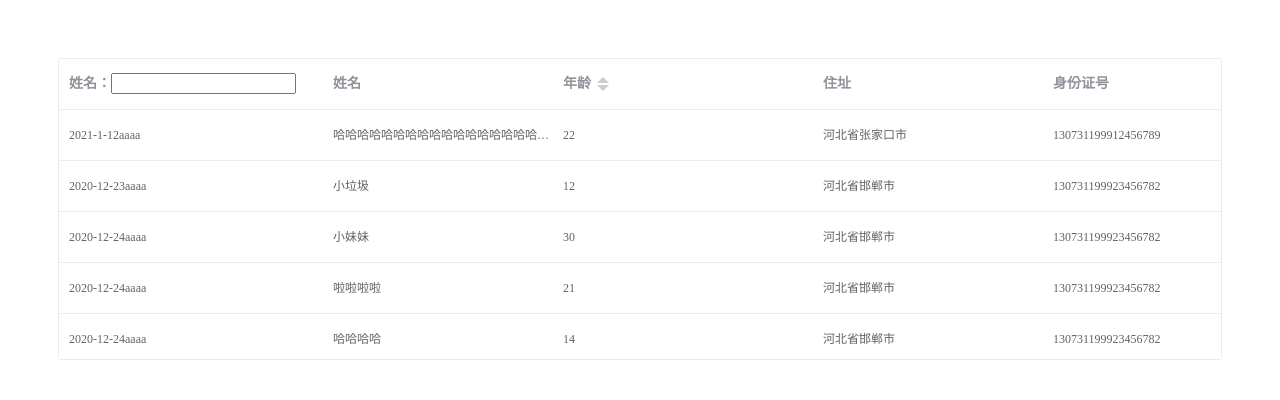
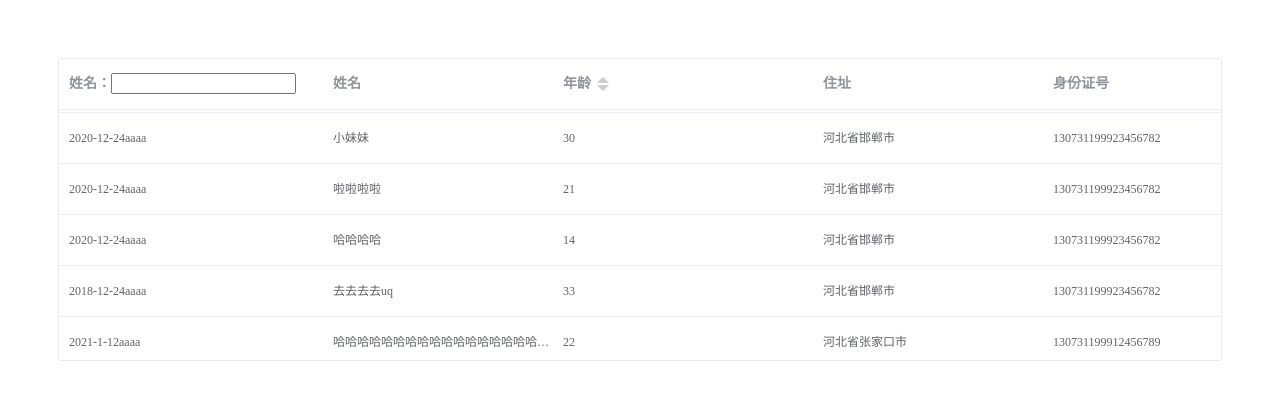
Before and after one commit to zhangxuedong-me/plugin, a Vue app: page / in a window 1280 px wide. Shown: the top 400 px of the page. Built offline with nearby package versions, Linux system fonts and the light colour scheme.

Commit message:
啦代码

```diff
--- a/src/App.vue
+++ b/src/App.vue
@@ -10,7 +10,7 @@
       :data="data"
       :tableStyle="tableStyle"
       :timeOut="50"
-      :animated="false"
+      :animated="true"
       :height="250"
       :show-header="true"
       empty-text="暂无数据"
```
